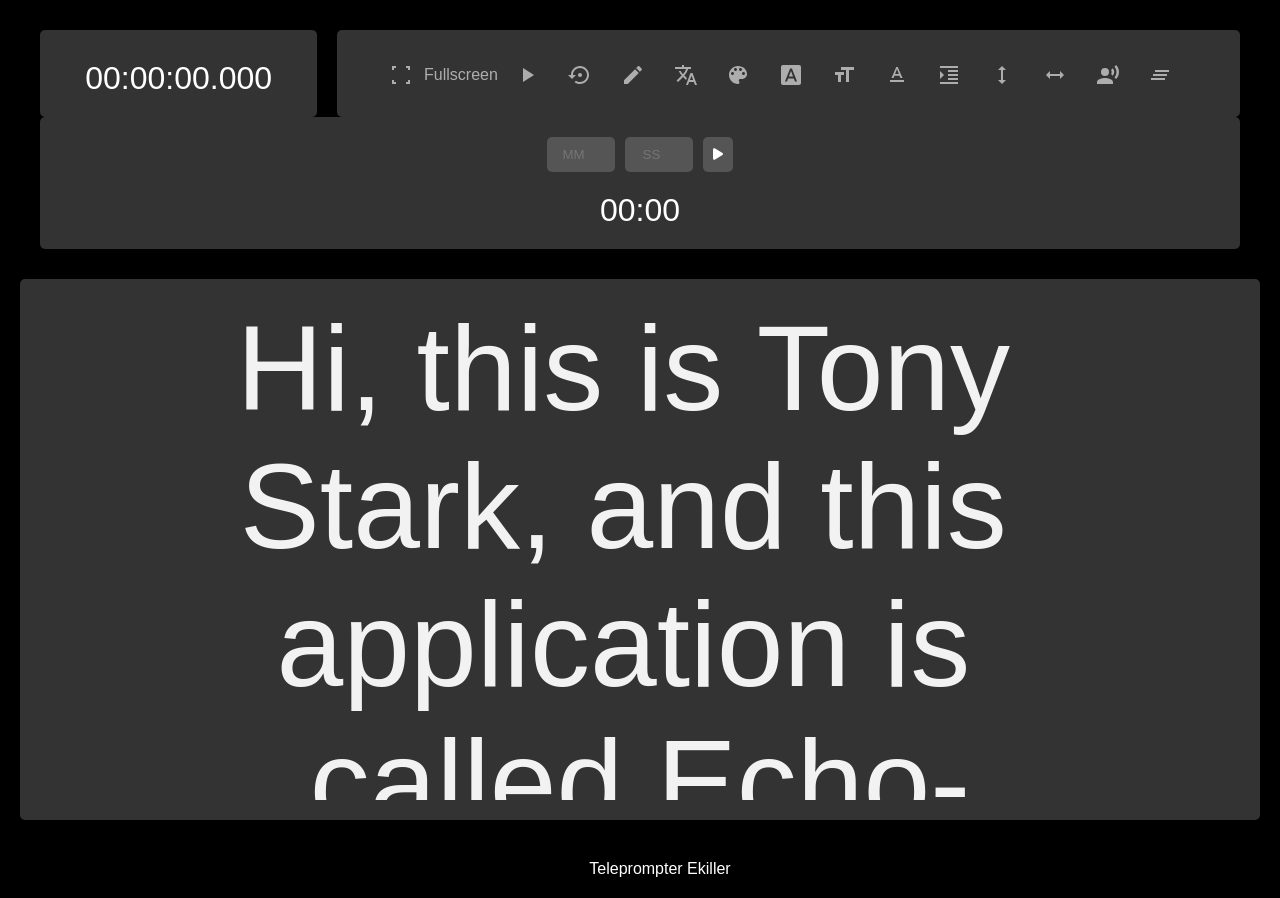
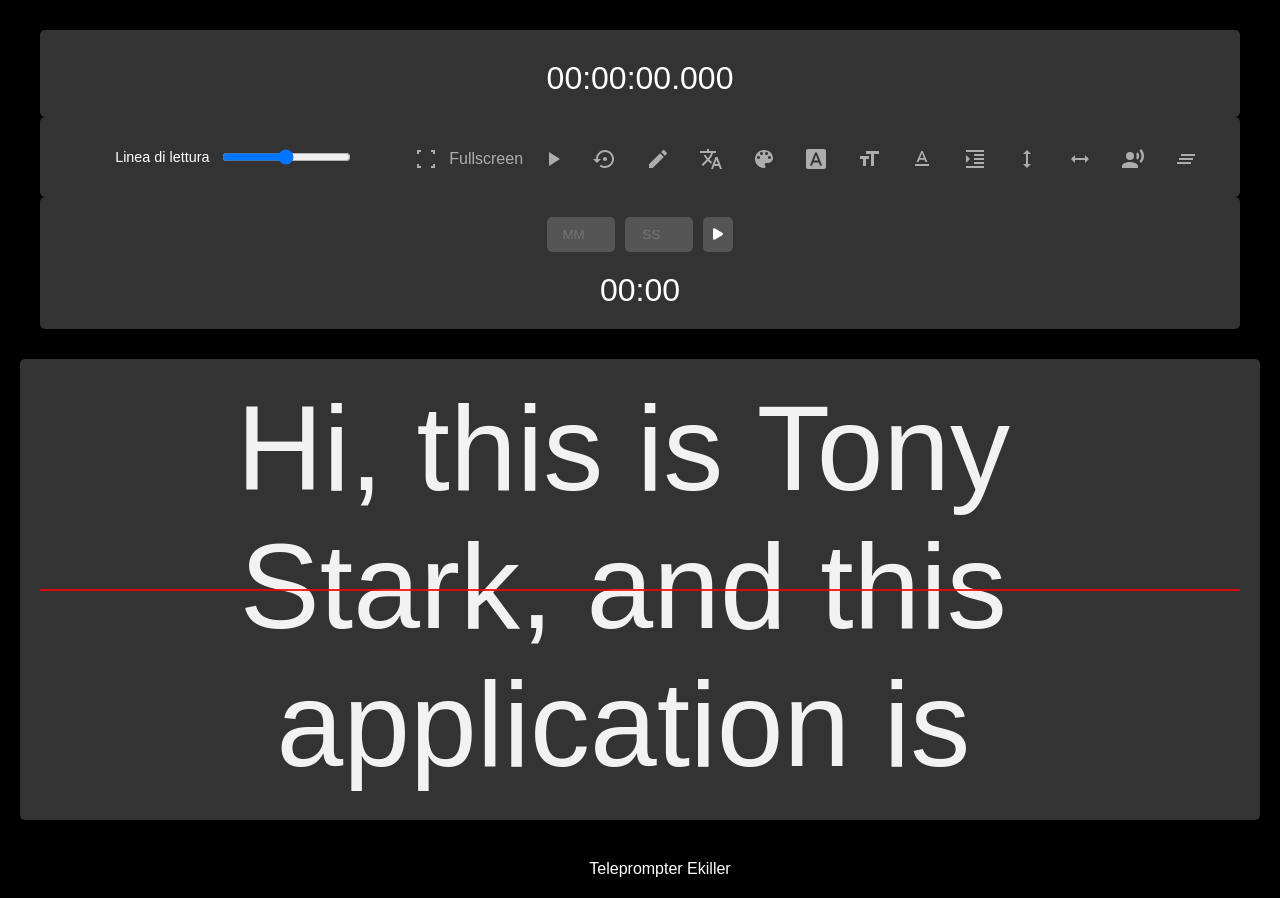
Before and after one commit to andrsarz/teleprompterekiller, a plain HTML site: page index.html in a window 1280 px wide. Shown: the top 898 px of the page. Drawn offline with Linux system fonts and the light colour scheme.

Commit message:
linea di lettura

```diff
--- a/index.html
+++ b/index.html
@@ -22,7 +22,10 @@
     </div>
 
     <div id="options" class="control-box">
-
+   <div class="reading-line-controls">
+    <label for="reading_line_range">Linea di lettura</label>
+    <input type="range" id="reading_line_range" min="10" max="90" value="50">
+  </div>
 
 
 <div id="settings">
@@ -115,7 +118,11 @@
 
     </div></div>
 
-    <div id="play_div"><span id="play_text"></span></div>
+      <div id="play_div">
+    <div id="reading_line"></div>
+    <span id="play_text"></span>
+  </div>
+
     <div id="edit_text_div"><div id="text_editor_container"><textarea id="text_editor" cols="80" rows="50"></textarea></div></div>
     <div id="rec_text">
       <div class="txt_cmp_header">
@@ -161,6 +168,21 @@
       // window.setTimeout(() => rec.stop(), 10000);
     }
   </script>
+  <script>
+document.addEventListener('DOMContentLoaded', () => {
+  const line  = document.getElementById('reading_line');        // la riga
+  const range = document.getElementById('reading_line_range');  // lo slider
+
+  if (!line || !range) return;
+
+  const updateLine = () => {
+    line.style.top = range.value + '%';
+  };
+
+  range.addEventListener('input', updateLine);
+  updateLine(); // applica la posizione iniziale
+});
+</script>
   <footer>
     Teleprompter Ekiller
   </footer>
--- a/styles.css
+++ b/styles.css
@@ -156,3 +156,20 @@ footer {
       width: 100%; /* Full width on mobile */
   }
 }
+
+.reading-line-controls {
+  margin: 10px auto;
+  max-width: 400px;
+  display: flex;
+  align-items: center;
+  gap: 10px;
+  font-size: 0.9rem;
+}
+
+.reading-line-controls label {
+  white-space: nowrap;
+}
+
+.reading-line-controls input[type="range"] {
+  flex: 1;
+}
--- a/teleprompter.css
+++ b/teleprompter.css
@@ -177,3 +177,21 @@
   height: 100%;
   overflow-y: scroll;
 }
+
+/* Il contenitore del testo deve essere relativo per posizionare la linea */
+#play_div {
+  position: relative;
+}
+
+/* Linea di lettura */
+#reading_line {
+  position: absolute;
+  left: 0;
+  right: 0;
+  height: 2px;
+  background-color: rgba(255, 0, 0, 0.85);
+  top: 50%;                /* posizione iniziale al centro */
+  transform: translateY(-50%);
+  pointer-events: none;    /* non blocca il click sulle parole */
+  z-index: 5;
+}
```
